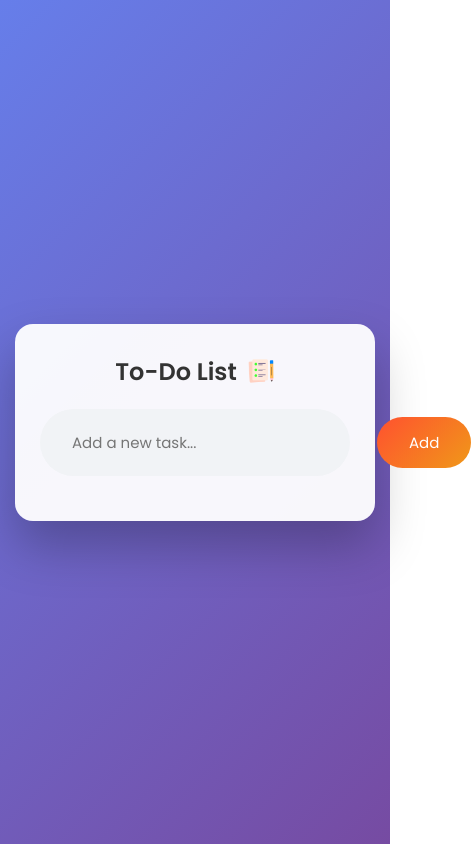
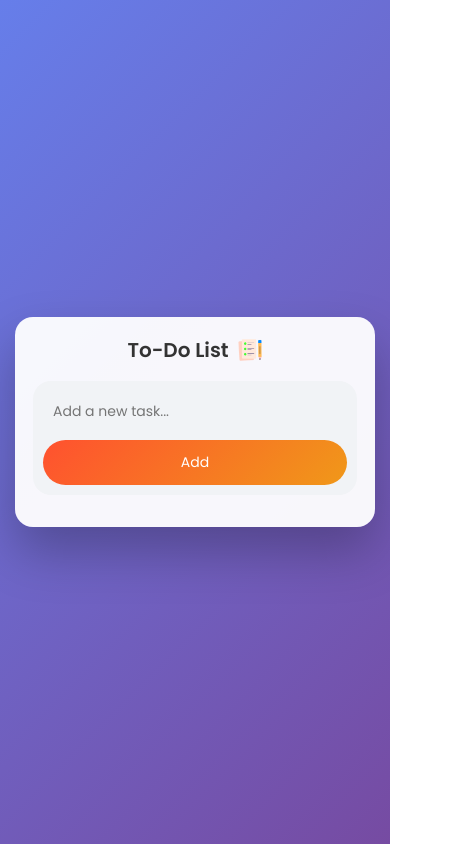
Before and after one commit to vinay-kumar-arya/to-do-app, a plain HTML site: page index.html in a window 390 px wide. Shown: the whole page, 471 px wide, since content can reach past the window. Drawn offline with Linux system fonts and the light colour scheme.

Commit message:
>> fixed responsiveness

```diff
--- a/css/style.css
+++ b/css/style.css
@@ -5,7 +5,6 @@
   font-family: "Poppins", sans-serif;
 }
 
-/* Prevent full page scrolling */
 body {
   overflow: hidden;
 }
@@ -22,9 +21,9 @@ body {
 .todo-app {
   width: 100%;
   max-width: 500px;
-  max-height: 75vh;
+  max-height: 80vh;
   background: rgba(255, 255, 255, 0.95);
-  padding: 30px 25px 30px;
+  padding: 24px;
   border-radius: 18px;
   box-shadow: 0 25px 50px rgba(0, 0, 0, 0.25);
   display: flex;
@@ -35,13 +34,14 @@ body {
   display: flex;
   align-items: center;
   justify-content: center;
-  gap: 10px;
+  gap: 8px;
   color: #333;
-  margin-bottom: 20px;
+  margin-bottom: 16px;
+  font-size: 22px;
 }
 
 .todo-app h2 img {
-  width: 28px;
+  width: 26px;
 }
 
 .row {
@@ -49,8 +49,9 @@ body {
   align-items: center;
   background: #f1f3f6;
   border-radius: 40px;
-  padding: 8px 10px 8px 20px;
-  margin-bottom: 15px;
+  padding: 6px 8px 6px 16px;
+  margin-bottom: 14px;
+  gap: 8px;
 }
 
 input {
@@ -58,19 +59,20 @@ input {
   border: none;
   outline: none;
   background: transparent;
-  padding: 12px;
-  font-size: 15px;
+  padding: 10px;
+  font-size: 14px;
 }
 
 button {
   border: none;
-  padding: 14px 32px;
+  padding: 12px 26px;
   background: linear-gradient(135deg, #ff512f, #f09819);
   color: white;
-  font-size: 15px;
+  font-size: 14px;
   border-radius: 30px;
   cursor: pointer;
   transition: transform 0.2s ease, box-shadow 0.2s ease;
+  white-space: nowrap;
 }
 
 button:hover {
@@ -78,14 +80,12 @@ button:hover {
   box-shadow: 0 8px 20px rgba(255, 81, 47, 0.4);
 }
 
-/* Task list scrolls */
 #list-container {
   flex: 1;
   overflow-y: auto;
   padding-right: 6px;
 }
 
-/* Scrollbar */
 #list-container::-webkit-scrollbar {
   width: 6px;
 }
@@ -95,12 +95,11 @@ button:hover {
   border-radius: 10px;
 }
 
-/* Task item */
 ul li {
   list-style: none;
-  font-size: 16px;
-  padding: 14px 8px 14px 55px;
-  margin-bottom: 10px;
+  font-size: 15px;
+  padding: 12px 8px 12px 50px;
+  margin-bottom: 8px;
   background: #f9f9f9;
   border-radius: 12px;
   cursor: pointer;
@@ -113,22 +112,20 @@ ul li:hover {
   transform: scale(1.01);
 }
 
-/* Unchecked icon */
 ul li::before {
   content: "";
   position: absolute;
-  height: 24px;
-  width: 24px;
+  height: 22px;
+  width: 22px;
   border-radius: 50%;
   background-image: url("../img/unchecked.png");
   background-size: cover;
   background-position: center;
   top: 50%;
-  left: 18px;
+  left: 16px;
   transform: translateY(-50%);
 }
 
-/* Checked state */
 ul li.checked {
   color: #888;
   text-decoration: line-through;
@@ -139,17 +136,16 @@ ul li.checked::before {
   background-image: url("../img/checked.png");
 }
 
-/* Delete button */
 ul li span {
   position: absolute;
-  right: 12px;
+  right: 10px;
   top: 50%;
   transform: translateY(-50%);
-  width: 34px;
-  height: 34px;
-  font-size: 20px;
+  width: 32px;
+  height: 32px;
+  font-size: 18px;
   color: #888;
-  line-height: 34px;
+  line-height: 32px;
   text-align: center;
   border-radius: 50%;
   transition: background 0.3s ease, color 0.3s ease;
@@ -159,3 +155,30 @@ ul li span:hover {
   background: #ffeded;
   color: #ff4d4d;
 }
+
+@media (max-width: 480px) {
+  .todo-app {
+    padding: 18px;
+    max-height: 85vh;
+  }
+
+  .todo-app h2 {
+    font-size: 20px;
+  }
+
+  .row {
+    flex-direction: column;
+    align-items: stretch;
+    padding: 10px;
+    border-radius: 18px;
+  }
+
+  button {
+    width: 100%;
+    padding: 12px;
+  }
+
+  ul li {
+    font-size: 14px;
+  }
+}
```
